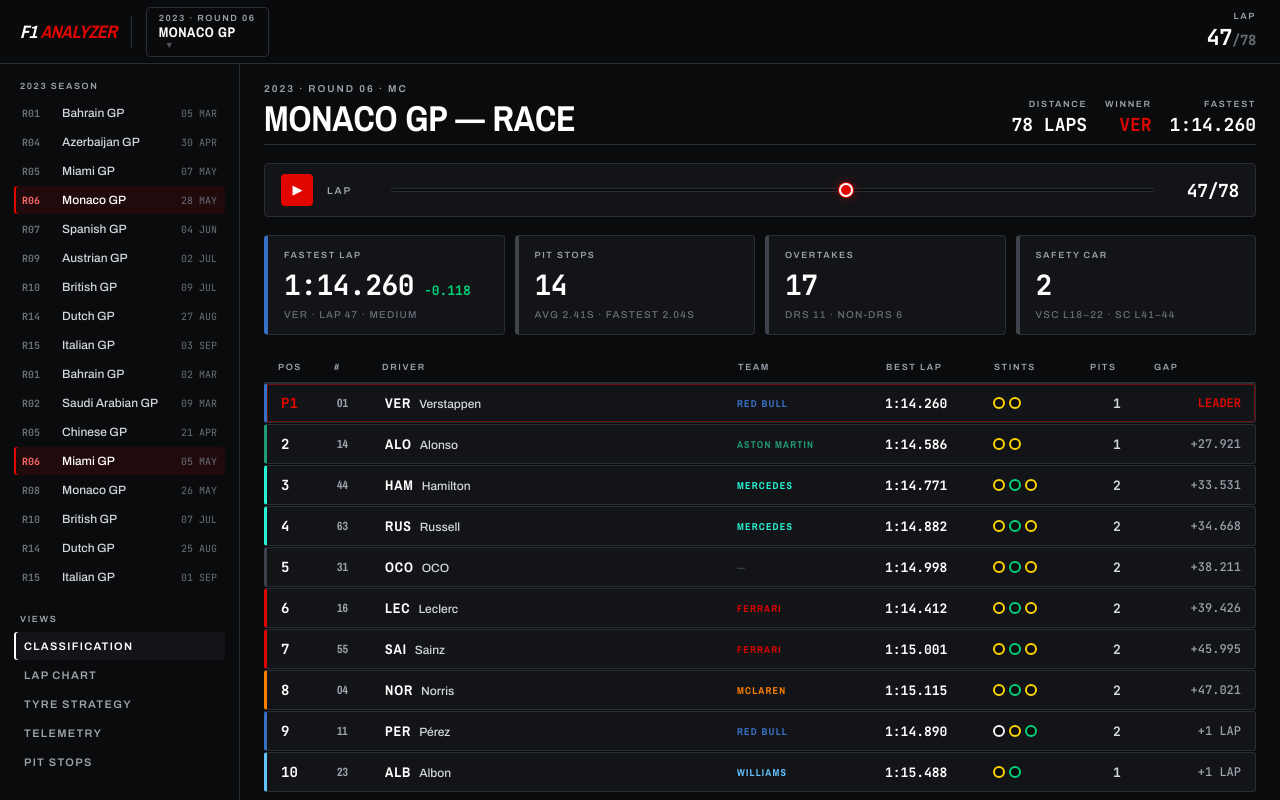
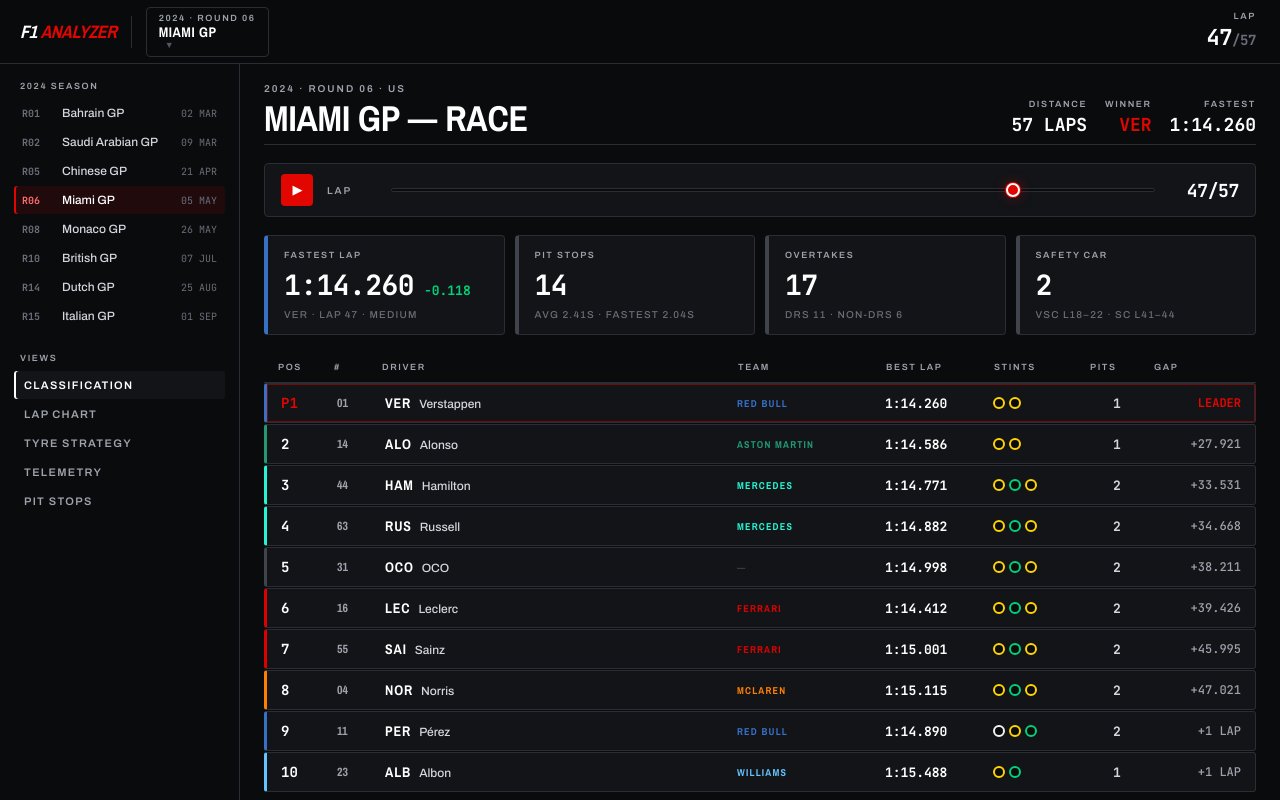
Before and after one commit to kevinhh12/f1_ai_analyzer, a React (Vite) app in the folder frontend/: page / in a window 1280 px wide. Built offline with nearby package versions, Linux system fonts and the light colour scheme.

Commit message:
fix(sidebar): filter races by active year and sync with TopBar

```diff
--- a/frontend/src/App.tsx
+++ b/frontend/src/App.tsx
@@ -1,6 +1,6 @@
 import { useState, useEffect } from 'react';
 import './css/styles.css';
-import { F1_DATA, type Race } from './data';
+import { F1_DATA } from './data';
 import Classification from './components/Classification';
 import LapChart from './components/LapChart';
 import StatGrid from './components/StatGrid';
@@ -37,43 +37,13 @@
   );
 }
 
-interface RacePickerProps {
-  races: Race[];
-  activeRound: number;
-  onPick: (race: Race) => void;
-  onClose: () => void;
-}
-
-function RacePicker({ races, activeRound, onPick, onClose }: RacePickerProps) {
-  return (
-    <div className="scrim" onClick={onClose}>
-      <div className="modal" onClick={e => e.stopPropagation()}>
-        <div className="modal-head">
-          <div className="t">SELECT RACE · 2023</div>
-          <button className="x" onClick={onClose}>✕</button>
-        </div>
-        <div className="modal-list">
-          {races.map(r => (
-            <button key={r.round}
-                    className={"modal-row" + (r.round === activeRound ? " active" : "")}
-                    onClick={() => { onPick(r); onClose(); }}>
-              <span className="rd">R{String(r.round).padStart(2, '0')}</span>
-              <span className="nm">{r.name}</span>
-              <span className="dt">{r.date}</span>
-            </button>
-          ))}
-        </div>
-      </div>
-    </div>
-  );
-}
-
 export default function App() {
   const D = F1_DATA;
   const [activeRound, setActiveRound] = useState(6);
-  const race = D.races.find(r => r.round === activeRound) ?? D.races[0];
+  const latestYear = Math.max(...D.races.map(r => r.year));
+  const [activeYear, setActiveYear] = useState(latestYear);
+  const race = D.races.find(r => r.round === activeRound && r.year === activeYear) ?? D.races[0];
   const [lap, setLap] = useState(47);
-  const [pickerOpen, setPickerOpen] = useState(false);
   const [selectedCode, setSelectedCode] = useState('VER');
 
   useEffect(() => {
@@ -88,18 +58,20 @@
         race={race}
         currentLap={lap}
         totalLaps={race.laps}
-        onChangeRace={() => setPickerOpen(true)}
+        races={D.races}
+        onChangeRace={r => { setActiveRound(r.round); setActiveYear(r.year); }}
       />
       <div className="shell">
         <Sidebar
           races={D.races}
           activeRound={activeRound}
-          onPick={r => setActiveRound(r.round)}
+          activeYear={activeYear}
+          onPick={r => { setActiveRound(r.round); setActiveYear(r.year); }}
         />
         <main className="canvas">
           <header className="canvas-head">
             <div className="title">
-              <span className="eb">2023 · ROUND {String(race.round).padStart(2, '0')} · {race.country}</span>
+              <span className="eb">{activeYear} · ROUND {String(race.round).padStart(2, '0')} · {race.country}</span>
               <span className="nm">{race.name.toUpperCase()} — RACE</span>
             </div>
             <div className="meta">
@@ -110,32 +82,20 @@
           </header>
 
           <Scrubber totalLaps={race.laps} lap={lap} onChange={setLap} />
-
           <StatGrid leader={leader} />
-
           <Classification
             results={D.results} drivers={D.drivers}
             selectedCode={selectedCode} onSelect={setSelectedCode} />
-
           <LapChart
             results={D.results} drivers={D.drivers}
             totalLaps={race.laps} currentLap={lap}
             selectedCode={selectedCode} />
-
           <TyreStrategy
             results={D.results} drivers={D.drivers}
             totalLaps={race.laps}
             selectedCode={selectedCode} onSelect={setSelectedCode} />
         </main>
       </div>
-
-      {pickerOpen && (
-        <RacePicker
-          races={D.races} activeRound={activeRound}
-          onPick={r => setActiveRound(r.round)}
-          onClose={() => setPickerOpen(false)}
-        />
-      )}
     </div>
   );
 }
--- a/frontend/src/components/Sidebar.tsx
+++ b/frontend/src/components/Sidebar.tsx
@@ -3,19 +3,21 @@
 interface Props {
   races: Race[];
   activeRound: number;
+  activeYear: number;
   onPick: (race: Race) => void;
 }
 
-// Left rail — race list with the focused race highlighted.
-export default function Sidebar({ races, activeRound, onPick }: Props) {
+export default function Sidebar({ races, activeRound, activeYear, onPick }: Props) {
+  const filteredRaces = races.filter(r => r.year === activeYear);
+
   return (
     <aside className="sidebar">
-      <div className="rail-eb">2023 SEASON</div>
+      <div className="rail-eb">{activeYear} SEASON</div>
       <div className="rail-list">
-        {races.map(r => (
+        {filteredRaces.map(r => (
           <button
             key={r.round}
-            className={"rail-item" + (r.round === activeRound ? " active" : "")}
+            className={"rail-item" + (r.round === activeRound && r.year === activeYear ? " active" : "")}
             onClick={() => onPick(r)}
           >
             <span className="rd">R{String(r.round).padStart(2, '0')}</span>
```
